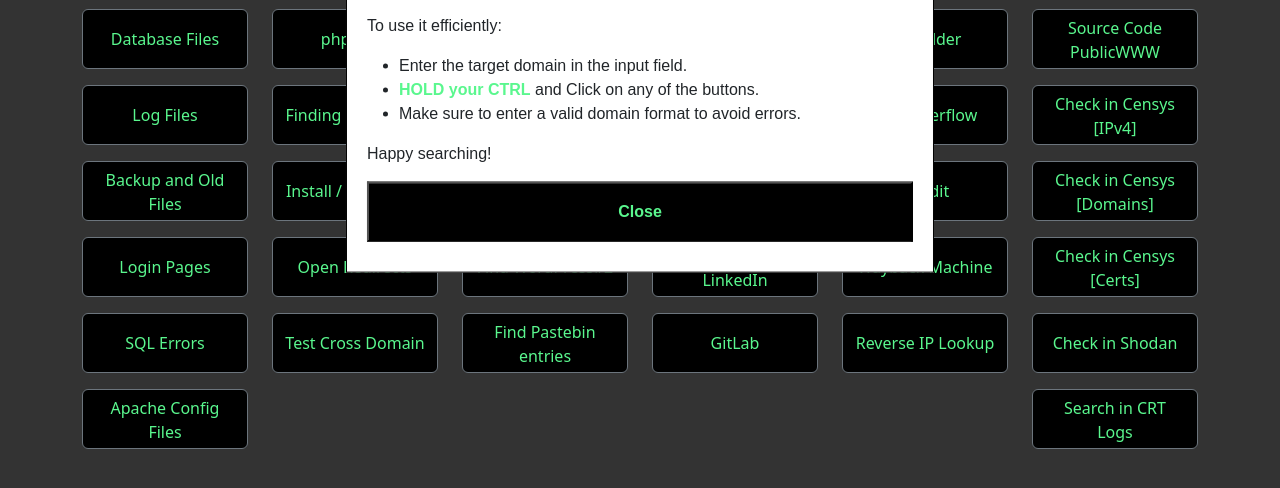
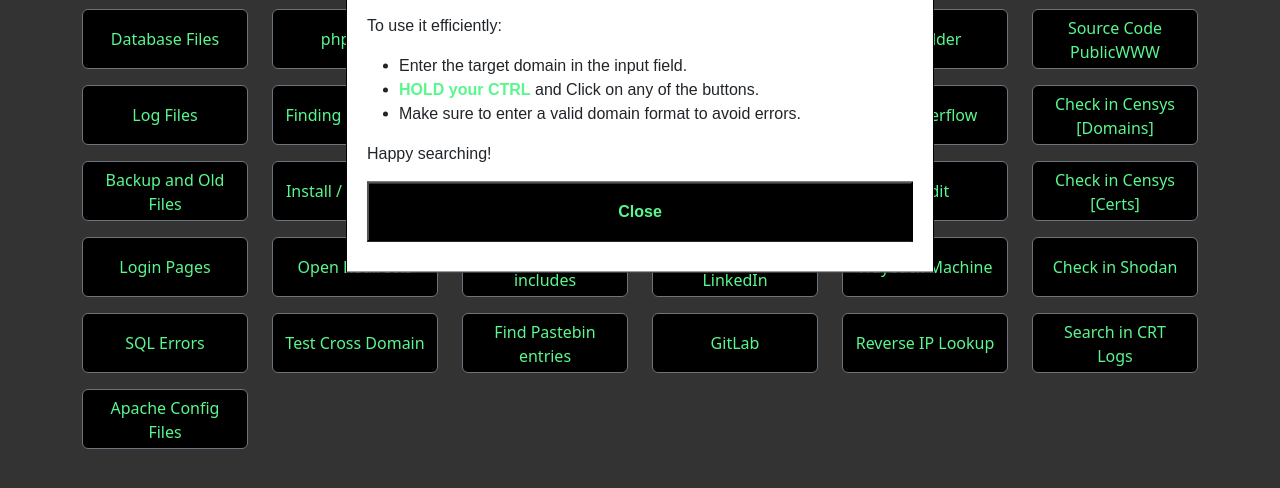
Before and after one commit to ShadowDSouL/SmartRecon, a plain HTML site: page index.html in a window 1280 px wide. Shown: the part 306-794 px from the top of the page. Drawn offline with nearby package versions, Linux system fonts and the light colour scheme.

Commit message:
Remove Censys [ipv4]

```diff
--- a/index.html
+++ b/index.html
@@ -68,7 +68,7 @@
         <button class="btn btn-secondary w-100 my-2">Web-Check</button>
         <button class="btn btn-secondary w-100 my-2">What CMS?</button>
         <button class="btn btn-secondary w-100 my-2">WordPress</button>
-        <button class="btn btn-secondary w-100 my-2">Find WordPress#2</button>
+        <button class="btn btn-secondary w-100 my-2">WordPress includes</button>
         <button class="btn btn-secondary w-100 my-2">Find Pastebin entries</button>
       </div>
 
@@ -99,7 +99,6 @@
         <button class="btn btn-secondary w-100 my-2">Cloud Storage and Buckets</button>
         <button class="btn btn-secondary w-100 my-2">s3 Buckets</button>
         <button class="btn btn-secondary w-100 my-2">Source Code PublicWWW</button>
-        <button class="btn btn-secondary w-100 my-2">Check in Censys [IPv4]</button>
         <button class="btn btn-secondary w-100 my-2">Check in Censys [Domains]</button>
         <button class="btn btn-secondary w-100 my-2">Check in Censys [Certs]</button>
         <button class="btn btn-secondary w-100 my-2">Check in Shodan</button>
```
